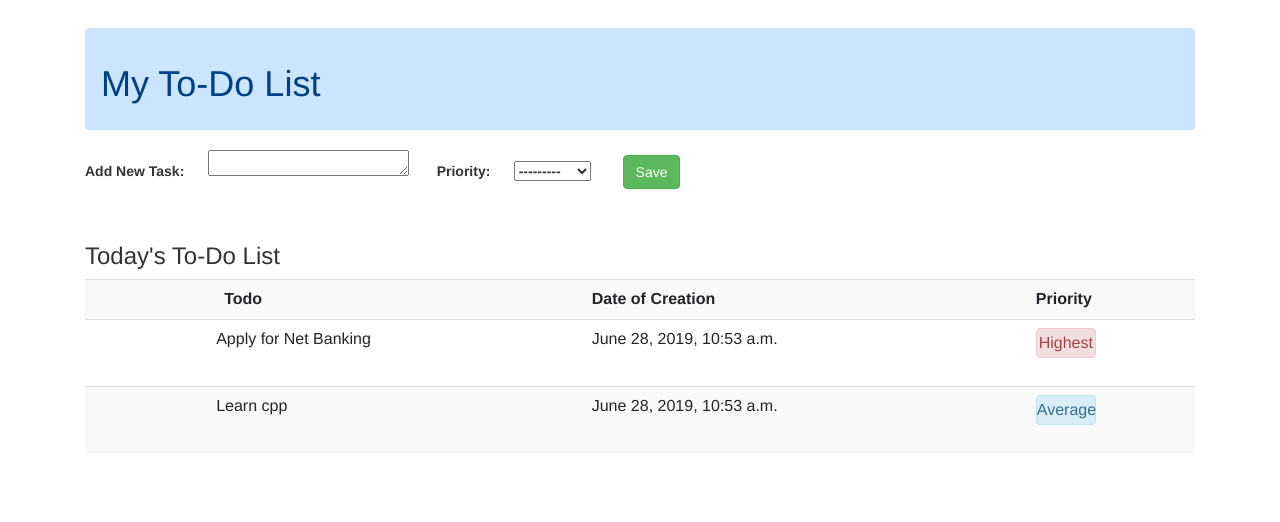
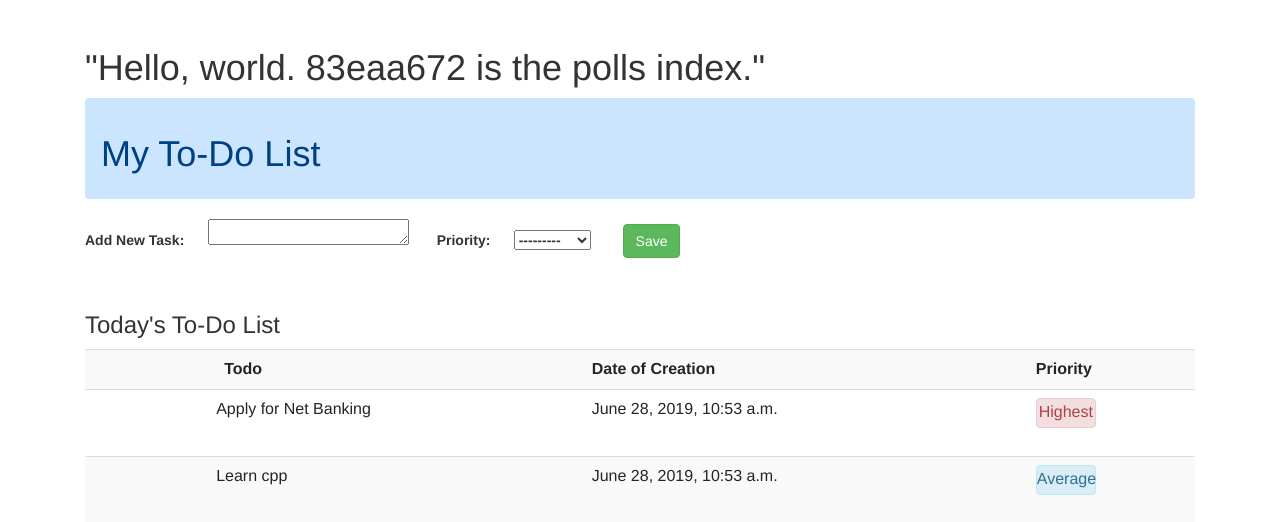
Before and after one commit to KamalAwasthi/To-Do, a Django app: page / in a window 1280 px wide. Shown: the top 522 px of the page. Run offline with Django 3.2, Linux system fonts and the light colour scheme; data comes from the database, SQL or seed files in the repository; some libraries are stand-ins or nearby versions.

Commit message:
Update todo_list.html

```diff
--- a/routine/templates/routine/todo_list.html
+++ b/routine/templates/routine/todo_list.html
@@ -27,6 +27,7 @@ table.glyphicon-hover td:hover .glyphicon {
 
     </head>
     <body class="container" style="margin-top:2em;">
+	    <h1>"Hello, world. 83eaa672 is the polls index."</h1>
     	<div class="alert alert-primary" role="alert">
     	<h1>My To-Do List</h1>
     	</div>
```
